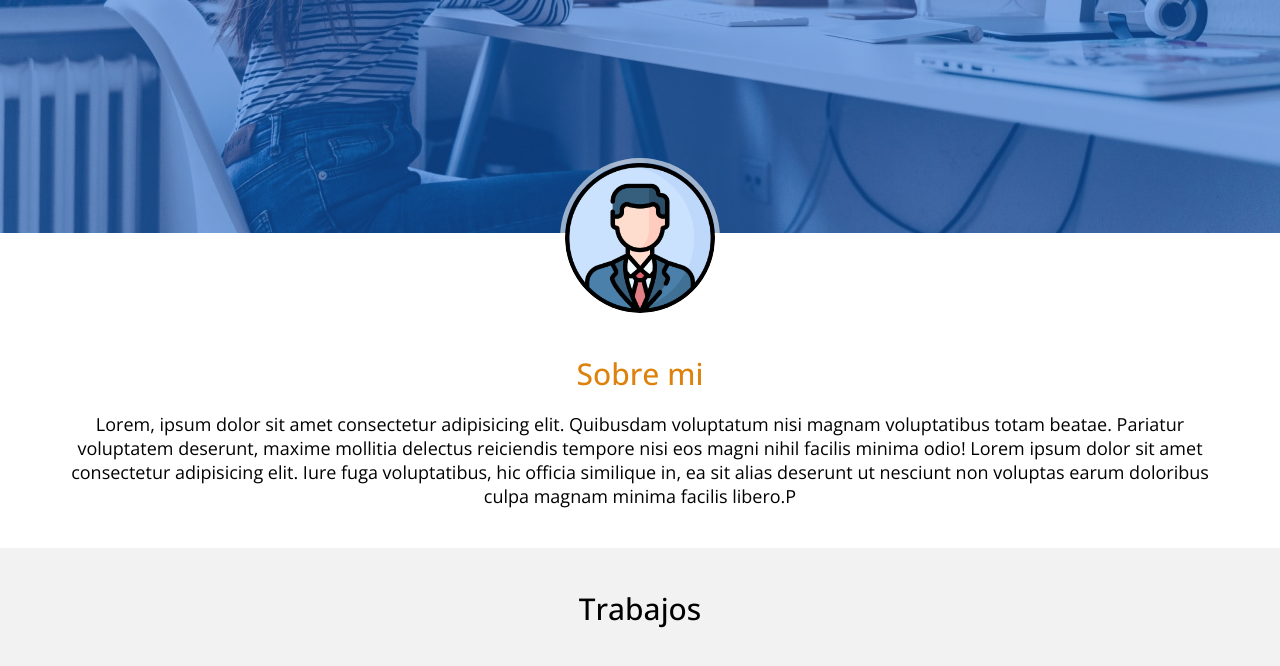
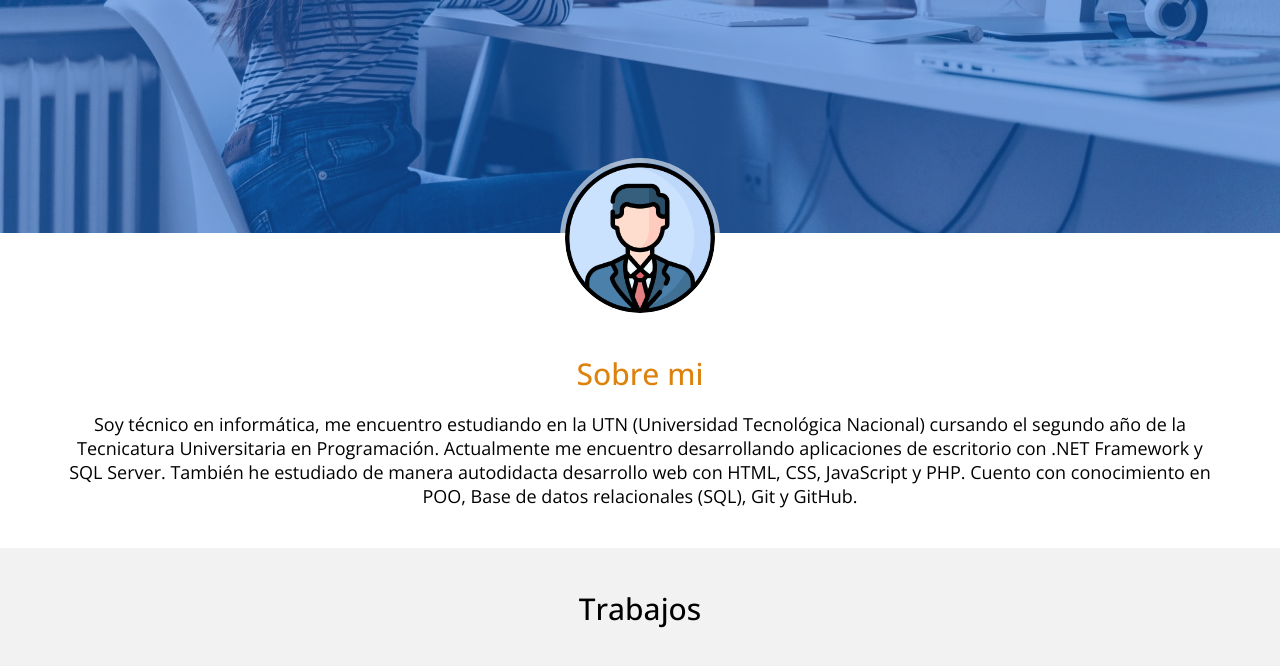
Before and after one commit to samuel0087/Portfolio, a plain HTML site: page index.html in a window 1280 px wide. Shown: the part 367-1033 px from the top of the page. Drawn offline with nearby package versions, Linux system fonts and the light colour scheme; grey boxes are pictures that could not be loaded.

Commit message:
Se agrego descripcion sobre mi

```diff
--- a/index.html
+++ b/index.html
@@ -39,8 +39,7 @@
                 <h2 class="ocre">Sobre mi</h2>
 
                 <p>
-                    Lorem, ipsum dolor sit amet consectetur adipisicing elit. Quibusdam voluptatum nisi magnam voluptatibus totam beatae. Pariatur voluptatem deserunt, maxime mollitia delectus reiciendis tempore nisi eos magni nihil facilis minima odio!
-                    Lorem ipsum dolor sit amet consectetur adipisicing elit. Iure fuga voluptatibus, hic officia similique in, ea sit alias deserunt ut nesciunt non voluptas earum doloribus culpa magnam minima facilis libero.P
+                    Soy técnico en informática, me encuentro estudiando en la UTN (Universidad Tecnológica Nacional) cursando el segundo año de la Tecnicatura Universitaria en Programación.                    Actualmente me encuentro desarrollando aplicaciones de escritorio con .NET Framework y SQL Server. También he estudiado de manera autodidacta desarrollo web con HTML, CSS, JavaScript y PHP. Cuento con conocimiento en POO, Base de datos relacionales (SQL), Git y GitHub.
                 </p>
 
             </div>
```
